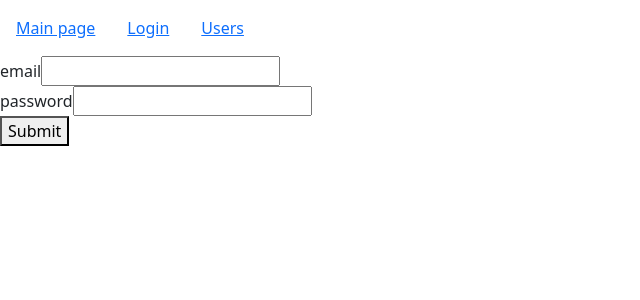
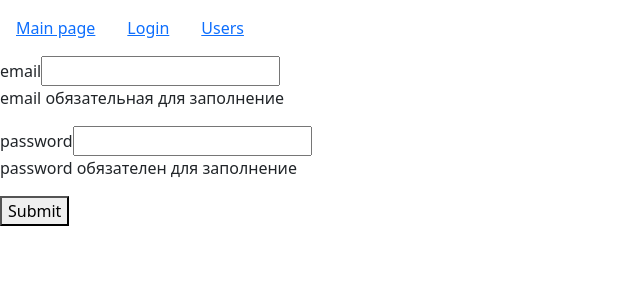
Before and after one commit to sergeevev-git/fast-company, a React (Create React App) app: page /login in a window 1280 px wide. Shown: the top 300 px of the page, without its empty margins (0-640 px from the left). Built offline with nearby package versions, Linux system fonts and the light colour scheme.

Commit message:
forms part 1 lesson 8

```diff
--- a/src/app/components/textField.jsx
+++ b/src/app/components/textField.jsx
@@ -1,7 +1,7 @@
 import React from "react";
 import PropTypes from "prop-types";
 
-const TextField = ({ label, type, name, value, onChange }) => {
+const TextField = ({ label, type, name, value, onChange, error }) => {
     return (
         <div>
             <label htmlFor={name}>{label}</label>
@@ -12,6 +12,7 @@ const TextField = ({ label, type, name, value, onChange }) => {
                 value={value}
                 onChange={onChange}
             />
+            {error && <p>{error}</p>}
         </div>
     );
 };
@@ -25,7 +26,8 @@ TextField.propTypes = {
     type: PropTypes.string,
     name: PropTypes.string,
     value: PropTypes.string,
-    onChange: PropTypes.func
+    onChange: PropTypes.func,
+    error: PropTypes.string
 };
 
 export default TextField;
--- a/src/app/layouts/login.jsx
+++ b/src/app/layouts/login.jsx
@@ -1,8 +1,11 @@
 import React, { useState } from "react";
+import { useEffect } from "react/cjs/react.development";
 import TextField from "../components/textField";
+import { validator } from "../utils/validator";
 
 const Login = () => {
     const [data, setData] = useState({ email: "", password: "" });
+    const [errors, setErrors] = useState({});
 
     const handleChange = ({ target }) => {
         setData((prevState) => ({
@@ -11,8 +14,27 @@ const Login = () => {
         }));
     };
 
+    const validatorConfig = {
+        email: { isRequired: { message: "email обязательная для заполнение" } },
+        password: {
+            isRequired: { message: "password обязателен для заполнение" }
+        }
+    };
+
+    useEffect(() => {
+        validate();
+    }, [data]);
+
+    const validate = () => {
+        const errors = validator(data, validatorConfig);
+        setErrors(errors);
+        return Object.keys(errors).length === 0;
+    };
+
     const handleSubmit = (e) => {
         e.preventDefault();
+        const isValid = validate();
+        if (!isValid) return;
         console.log(data);
     };
 
@@ -23,6 +45,7 @@ const Login = () => {
                 name="email"
                 value={data.email}
                 onChange={handleChange}
+                error={errors.email}
             />
             <TextField
                 label="password"
@@ -30,6 +53,7 @@ const Login = () => {
                 name="password"
                 value={data.password}
                 onChange={handleChange}
+                error={errors.password}
             />
             <button type="submit">Submit</button>
         </form>
--- /dev/null
+++ b/src/app/utils/validator.js
@@ -0,0 +1,24 @@
+export function validator(data, config) {
+    const errors = {};
+
+    function validate(validateMethod, data, config) {
+        switch (validateMethod) {
+            case "isRequired":
+                if (data.trim() === "") return config.message;
+                break;
+
+            default:
+                break;
+        }
+    }
+    for (const fieldName in data) {
+        for (const validateMethod in config[fieldName]) {
+            errors[fieldName] = validate(
+                validateMethod,
+                data[fieldName],
+                config[fieldName][validateMethod]
+            );
+        }
+    }
+    return errors;
+}
```
Also changed, not shown: .eslintrc.js.
